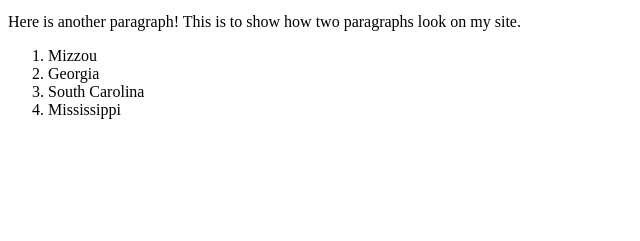
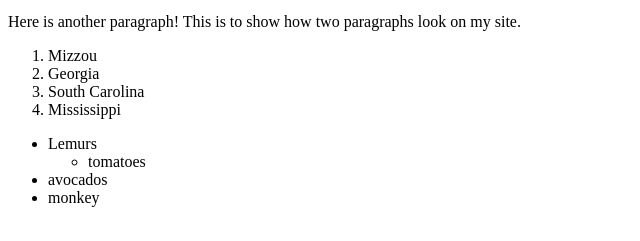
Before and after one commit to J4502-FS18/sadiecollins-firstwebsite, a plain HTML site: page index.html in a window 1280 px wide. Shown: the part 101-342 px from the top of the page, without its empty margins (0-640 px from the left). Drawn offline with Linux system fonts and the light colour scheme.

Commit message:
more lists

```diff
--- a/index.html
+++ b/index.html
@@ -21,6 +21,14 @@
   <li>South Carolina</li>
   <li>Mississippi</li>
 </ol>
+<ul>
+  <li>Lemurs</li>
+  <ul>
+    <li>tomatoes</li>
+  </ul>
+  <li>avocados</li>
+  <li>monkey</li>
+</ul>
 </body>
 
 </html>
```
